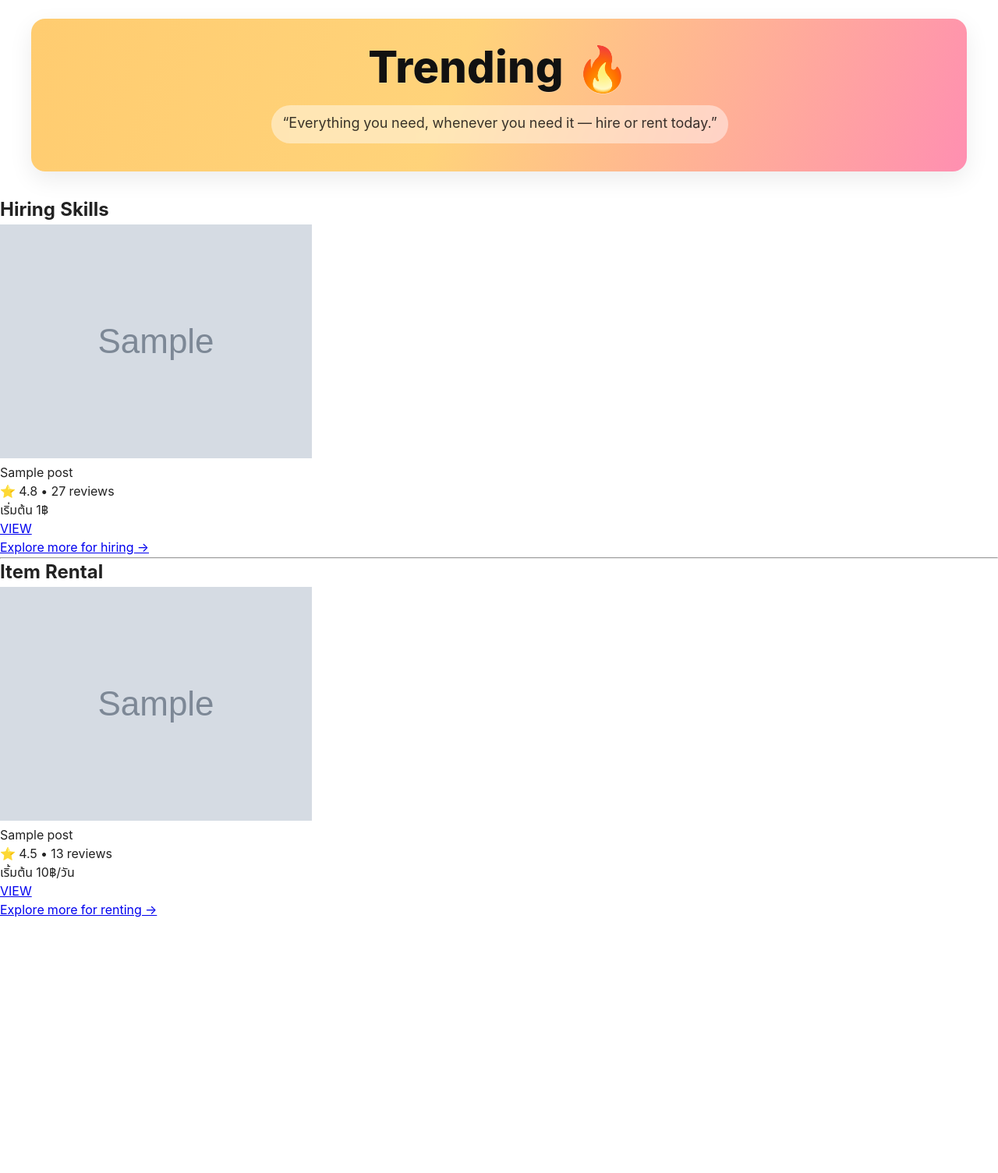
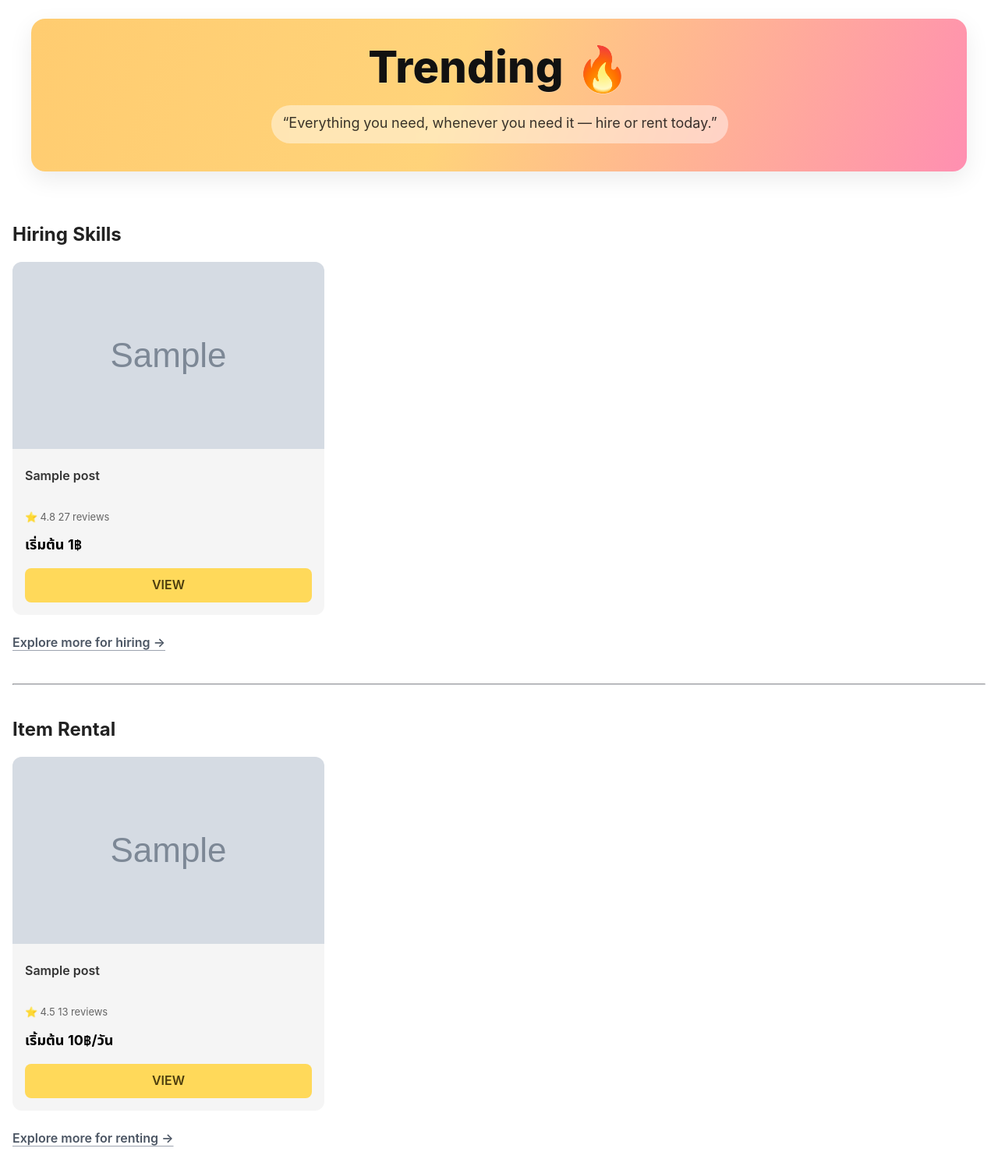
Before and after one commit to athiphat67/LorbMore, a Django app: page / in a window 1280 px wide. Shown: the part 64-1569 px from the top of the page at 78% size. Before the commit the page ends 1241 px from the top, so only its background shows below. Run offline with Django 5.2, Linux system fonts and the light colour scheme; tables that the repository leaves empty hold one stand-in row (values such as "Sample post"); grey boxes marked "Sample" are stand-in pictures.

Commit message:
update css to hiring, rental, home, card, detail post

```diff
--- /dev/null
+++ b/pages/static/pages/css/card_style.css
@@ -0,0 +1,122 @@
+.page-container {
+    max-width: 1280px;
+    margin-left: auto;
+    margin-right: auto;
+    padding-left: 1rem;
+    padding-right: 1rem;
+}
+
+.vertical-spacing {
+    padding-top: 2rem;
+    padding-bottom: 2rem;
+}
+
+.card-grid {
+    display: grid;
+    gap: 24px;
+    grid-template-columns: repeat(1, 1fr);
+}
+
+@media (min-width: 640px) {
+    .card-grid {
+        grid-template-columns: repeat(2, 1fr);
+    }
+}
+
+@media (min-width: 1024px) {
+    .card-grid {
+        grid-template-columns: repeat(3, 1fr);
+    }
+}
+
+.card {
+    background-color: #f5f5f5;
+    border-radius: 12px;
+    overflow: hidden;
+    transition: all 0.3s ease;
+    display: flex;
+    flex-direction: column;
+}
+
+.card__image {
+    width: 100%;
+    height: 240px;
+    object-fit: cover;
+    background-color: #fcfcfc;
+}
+
+.card__body {
+    padding: 16px;
+    display: flex;
+    flex-direction: column;
+    flex-grow: 1;
+}
+
+.card__title-wrapper {
+    height: 48px;
+    overflow: hidden;
+    margin-bottom: 8px;
+}
+
+.card__title {
+    font-size: 16px;
+    font-weight: 600;
+    color: #333;
+}
+
+.card__info {
+    font-size: 13px;
+    color: #666;
+    margin-bottom: 12px;
+}
+
+.card__price {
+    font-size: 18px;
+    font-weight: bold;
+    color: #000;
+    margin-bottom: 16px;
+    margin-top: auto;
+}
+
+.card__button {
+    display: block;
+    width: 100%;
+    text-align: center;
+    padding: 10px;
+    border-radius: 8px;
+    text-decoration: none;
+    font-weight: 600;
+
+    background-color: #FFD95A;
+    color: #4C3D0E;
+    border: none;
+}
+
+.card__button:hover {
+    background-color: #FBCB0A;
+}
+
+.trending-section__title {
+    font-size: 24px;
+    font-weight: 700;
+    margin-bottom: 16px;
+}
+
+.trending-section__footer {
+    text-align: left;
+    margin-top: 24px;
+}
+
+.trending-section__explore-link {
+    color: #4B5563;
+    font-weight: 600;
+    text-decoration: underline;
+    text-underline-offset: 4px;
+
+    text-decoration-color: #9CA3AF;
+}
+
+.section-divider {
+    margin: 40px 0;
+    border-color: #e5e7eb;
+}
--- a/pages/templates/pages/home.html
+++ b/pages/templates/pages/home.html
@@ -4,6 +4,7 @@
 {% block content %}
 
 <link rel="stylesheet" href="{% static 'pages/css/home.css' %}">
+<link rel="stylesheet" href="{% static 'pages/css/card_style.css' %}">
 
 <section class="trending-hero" aria-labelledby="trending-title">
     <div class="trending-inner">
@@ -18,38 +19,37 @@
 </section>
 
 
-<div class="container mx-auto px-4 py-8">
+<div class="page-container vertical-spacing">
 
     <!-- Hiring Section -->
-    <section class="mb-16">
-        <h2 class="text-2xl font-bold text-gray-800 "> Hiring Skills</h2>
+    <section class="trending_section">
+        <h2 class="trending-section__title">Hiring Skills</h2>
+        <div class="card-grid">
 
-        <div class="grid grid-cols-2 sm:grid-cols-3 lg:grid-cols-4 gap-4">
             {% for item in hiring_items %}
-            <div class="bg-white rounded-lg shadow-md overflow-hidden transition duration-300 hover:shadow-lg">
 
-                <a href="{% url 'posts:detail_post' item.id %}" class="block">
-                    <img src="{{ item.image_url }}" alt="{{ item.title }}" class="card-image w-full bg-gray-200">
+            <div class="card">
+
+                <a href="{% url 'posts:detail_post' item.id %}" class="card__image-link">
+                    <img src="{{ item.image_url }}" alt="{{ item.title }}" class="card__image">
                 </a>
 
-                <div class="p-3">
-                    <div class="h-10 mb-1">
-                        <p class="text-sm font-semibold text-gray-800 text-truncate-2" title="{{ item.title|striptags }}">
+                <div class="card__body">
+                    <div class="card__title-wrapper">
+                        <p class="card__title" title="{{ item.title|striptags }}">
                             {{ item.title }}
                         </p>
                     </div>
 
-                    <div class="flex items-center text-xs text-gray-600 mb-2">
-                        <span class="text-yellow-500 mr-1">⭐</span>
-                        <span>{{ item.rating|floatformat:1 }}</span>
-                        <span class="mx-1">•</span>
-                        <span>{{ item.reviews }} reviews</span>
+                    <div class="card__info">
+                        <span class="card__rating">⭐ {{ item.rating|floatformat:1 }}</span>
+                        <span class="mx-1">{{ item.reviews }} reviews </span>
                     </div>
 
-                    <p class="text-base font-bold text-gray-900 mb-2">{{ item.price_detail }}</p>
+                    <p class="card__price">{{ item.price_detail }}</p>
 
                     <a href="{% url 'posts:detail_post' item.id %}"
-                       class="block w-full text-center py-2 px-4 border border-blue-500 text-blue-500 rounded-lg hover:bg-blue-50">
+                       class="card__button">
                         VIEW
                     </a>
                 </div>
@@ -58,57 +58,49 @@
         </div>
 
 
-        <div class="text-center mt-8">
-            <a href="{% url 'posts:hiring' %}"
-               class="inline-block text-blue-600 hover:text-blue-800 font-semibold text-sm">
+        <div class="trending-section__footer">
+            <a href="{% url 'posts:hiring' %}" class="trending-section__explore-link">
                 Explore more for hiring →
             </a>
         </div>
     </section>
 
-    <hr class="my-10 border-gray-200" />
+    <hr class="section-divider" />
 
     <!-- Rental Section -->
-    <section class="mb-16">
-        <h2 class="text-2xl font-bold text-gray-800 "> Item Rental</h2>
-
-        <div class="grid grid-cols-2 sm:grid-cols-3 lg:grid-cols-4 gap-4">
+    <section class="trending-section">
+        <h2 class="trending-section__title">Item Rental</h2>
+        <div class="card-grid">
             {% for item in rental_items %}
-            <div class="bg-white rounded-lg shadow-md overflow-hidden transition duration-300 hover:shadow-lg">
-
-                <a href="{% url 'posts:detail_post' item.id %}" class="block">
-                    <img src="{{ item.image_url }}" alt="{{ item.title }}" class="card-image w-full bg-gray-200">
+            <div class="card">
+                <a href="{% url 'posts:detail_post' item.id %}" class="card__image-link">
+                    <img src="{{ item.image_url }}" alt="{{ item.title }}" class="card__image">
                 </a>
 
-                <div class="p-3">
-                    <div class="h-10 mb-1">
-                        <p class="text-sm font-semibold text-gray-800 text-truncate-2" title="{{ item.title|striptags }}">
+                <div class="card__body">
+                    <div class="card__title-wrapper">
+                        <p class="card__title" title="{{ item.title|striptags }}">
                             {{ item.title }}
                         </p>
                     </div>
 
-                    <div class="flex items-center text-xs text-gray-600 mb-2">
-                        <span class="text-yellow-500 mr-1">⭐</span>
-                        <span>{{ item.rating|floatformat:1 }}</span>
-                        <span class="mx-1">•</span>
-                        <span>{{ item.reviews }} reviews</span>
+                    <div class="card__info">
+                        <span class="card__rating">⭐ {{ item.rating|floatformat:1 }}</span>
+                        <span class="mx-1">{{ item.reviews }} reviews</span>
                     </div>
 
-                    <p class="text-base font-bold text-gray-900 mb-2">{{ item.price_detail }}</p>
+                    <p class="card__price">{{ item.price_detail }}</p>
 
                     <a href="{% url 'posts:detail_post' item.id %}"
-                       class="block w-full text-center py-2 px-4 border border-blue-500 text-blue-500 rounded-lg hover:bg-blue-50">
+                       class="card__button">
                         VIEW
                     </a>
                 </div>
             </div>
             {% endfor %}
         </div>
-
-
-        <div class="text-center mt-8">
-            <a href="{% url 'posts:rental' %}"
-               class="inline-block text-blue-600 hover:text-blue-800 font-semibold text-sm">
+        <div class="trending-section__footer">
+            <a href="{% url 'posts:rental' %}" class="trending-section__explore-link">
                 Explore more for renting →
             </a>
         </div>
```
Also changed, not shown: pages/static/pages/css/detail_post.css (added, +188 -0 lines), pages/static/pages/css/market_space.css (+102 -14 lines), pages/templates/pages/detail_post.html (+30 -35 lines), pages/templates/pages/hiring.html (+32 -19 lines), pages/templates/pages/rental.html (+30 -19 lines). Lines whose indentation alone changed are shown as unchanged.
